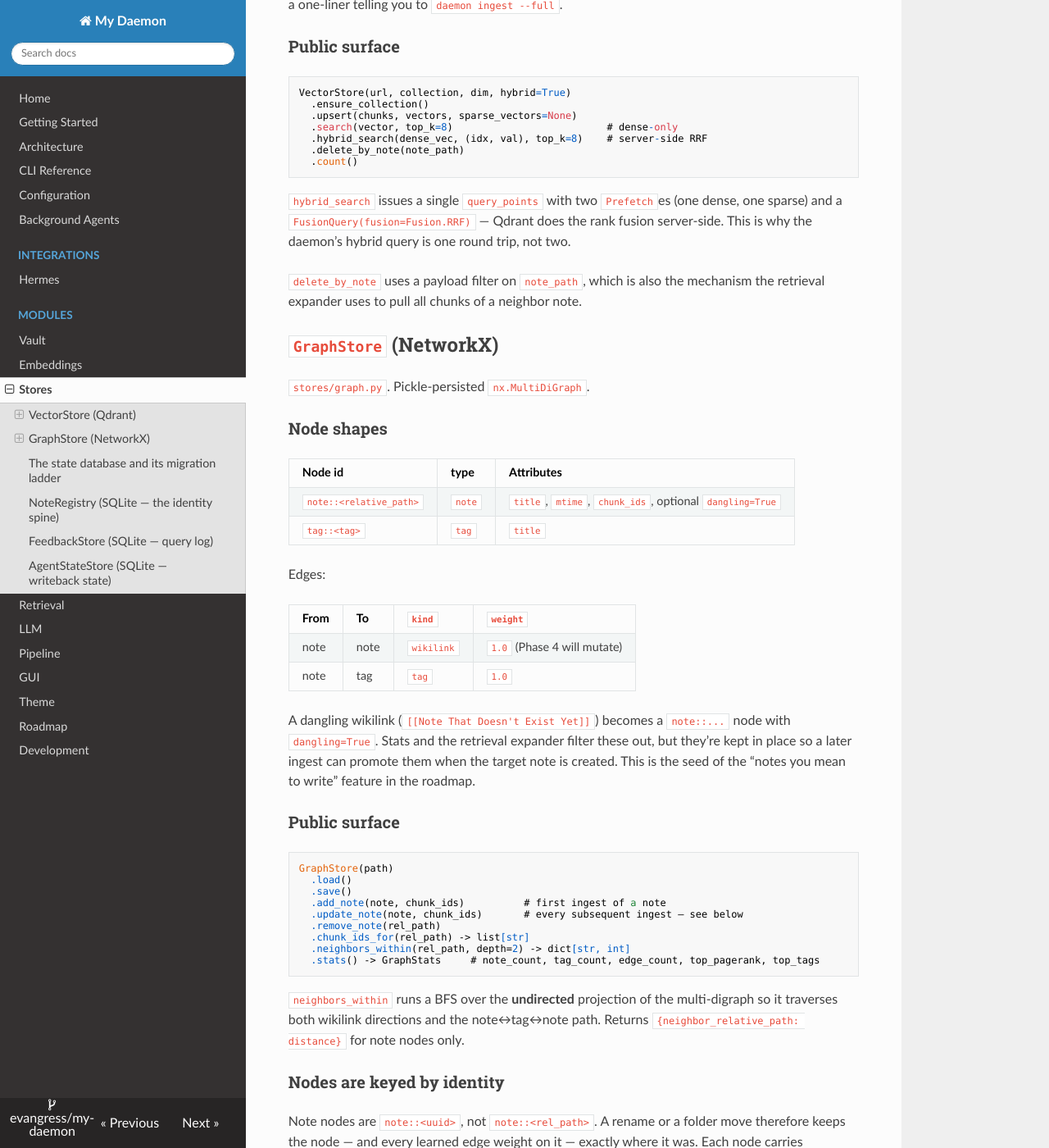
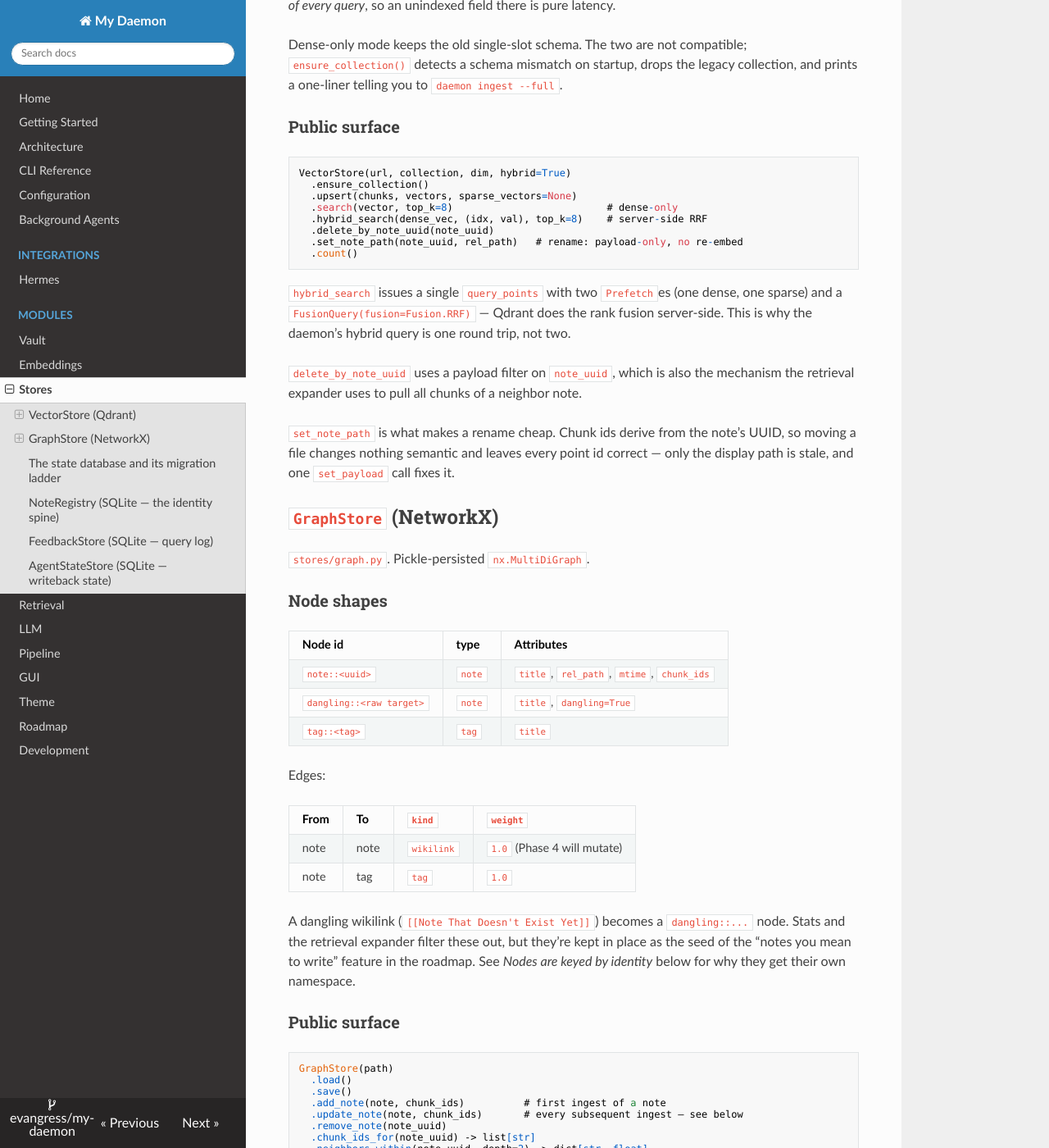
Before and after one commit to evangress/my-daemon, an MkDocs documentation site: the page built from docs-source/modules/stores.md, in a window 1280 px wide and 1400 px high, scrolled down 788 px. Shown: the whole window at 82% size. Built offline with MkDocs 1.6.1, drawn with Linux system fonts in a browser that asks for light colours; nearby versions of some CDN libraries; some of the changed text lies outside the part shown.

Commit message:
docs: correct stores reference for the identity cutover
The node-shape table, the VectorStore surface, and the migration ladder
listing were all describing the pre-cutover code.

Co-Authored-By: Claude Opus 5 <noreply@anthropic.com>

````diff
--- a/docs-source/modules/stores.md
+++ b/docs-source/modules/stores.md
@@ -22,9 +22,14 @@ deterministic, so re-ingesting the same chunk lands on the same point.
 Payload (display + filter fields):
 
 ```
-chunk_id, note_path, heading_path, chunk_index, tags, wikilinks,
+chunk_id, note_uuid, note_path, heading_path, chunk_index, tags, wikilinks,
 text  (truncated to 4000 chars; full text isn't stored here)
 ```
+
+`note_uuid` is the join key; `note_path` beside it is the display string.
+Both are covered by keyword payload indexes (`_ensure_payload_indexes`) —
+graph expansion filters on `note_uuid` for *every seed of every query*, so an
+unindexed field there is pure latency.
 
 Dense-only mode keeps the old single-slot schema. The two are not
 compatible; `ensure_collection()` detects a schema mismatch on startup, drops
@@ -39,7 +44,8 @@ VectorStore(url, collection, dim, hybrid=True)
   .upsert(chunks, vectors, sparse_vectors=None)
   .search(vector, top_k=8)                          # dense-only
   .hybrid_search(dense_vec, (idx, val), top_k=8)    # server-side RRF
-  .delete_by_note(note_path)
+  .delete_by_note_uuid(note_uuid)
+  .set_note_path(note_uuid, rel_path)   # rename: payload-only, no re-embed
   .count()
 ```
 
@@ -48,8 +54,12 @@ dense, one sparse) and a `FusionQuery(fusion=Fusion.RRF)` — Qdrant does the
 rank fusion server-side. This is why the daemon's hybrid query is one round
 trip, not two.
 
-`delete_by_note` uses a payload filter on `note_path`, which is also the
+`delete_by_note_uuid` uses a payload filter on `note_uuid`, which is also the
 mechanism the retrieval expander uses to pull all chunks of a neighbor note.
+
+`set_note_path` is what makes a rename cheap. Chunk ids derive from the note's
+UUID, so moving a file changes nothing semantic and leaves every point id
+correct — only the display path is stale, and one `set_payload` call fixes it.
 
 ## `GraphStore` (NetworkX)
 
@@ -59,7 +69,8 @@ mechanism the retrieval expander uses to pull all chunks of a neighbor note.
 
 | Node id | type | Attributes |
 |---|---|---|
-| `note::<relative_path>` | `note` | `title`, `mtime`, `chunk_ids`, optional `dangling=True` |
+| `note::<uuid>` | `note` | `title`, `rel_path`, `mtime`, `chunk_ids` |
+| `dangling::<raw target>` | `note` | `title`, `dangling=True` |
 | `tag::<tag>` | `tag` | `title` |
 
 Edges:
@@ -70,10 +81,10 @@ Edges:
 | note | tag | `tag` | `1.0` |
 
 A dangling wikilink (`[[Note That Doesn't Exist Yet]]`) becomes a
-`note::...` node with `dangling=True`. Stats and the retrieval expander
-filter these out, but they're kept in place so a later ingest can promote
-them when the target note is created. This is the seed of the "notes you
-mean to write" feature in the roadmap.
+`dangling::...` node. Stats and the retrieval expander filter these out, but
+they're kept in place as the seed of the "notes you mean to write" feature in
+the roadmap. See *Nodes are keyed by identity* below for why they get their own
+namespace.
 
 ### Public surface
 
@@ -83,15 +94,15 @@ GraphStore(path)
   .save()
   .add_note(note, chunk_ids)          # first ingest of a note
   .update_note(note, chunk_ids)       # every subsequent ingest — see below
-  .remove_note(rel_path)
-  .chunk_ids_for(rel_path) -> list[str]
-  .neighbors_within(rel_path, depth=2) -> dict[str, int]
+  .remove_note(note_uuid)
+  .chunk_ids_for(note_uuid) -> list[str]
+  .neighbors_within(note_uuid, depth=2) -> dict[str, float]
   .stats() -> GraphStats     # note_count, tag_count, edge_count, top_pagerank, top_tags
 ```
 
 `neighbors_within` runs a BFS over the **undirected** projection of the
 multi-digraph so it traverses both wikilink directions and the note↔tag↔note
-path. Returns `{neighbor_relative_path: distance}` for note nodes only.
+path. Returns `{neighbor_uuid: distance}` for note nodes only.
 
 ### Nodes are keyed by identity
 
@@ -149,6 +160,8 @@ shared by `FeedbackStore` and `AgentStateStore`. Every store goes through
 ```python
 MIGRATIONS: list[tuple[int, str, Migration]] = [
     (1, "baseline_feedback_and_agent_state", _m001_baseline),
+    (2, "note_registry_and_ordinals",        _m002_registry),
+    (3, "feedback_note_identity",            _m003_feedback_identity),
 ]
 SCHEMA_VERSION = MIGRATIONS[-1][0]
 ```
````
